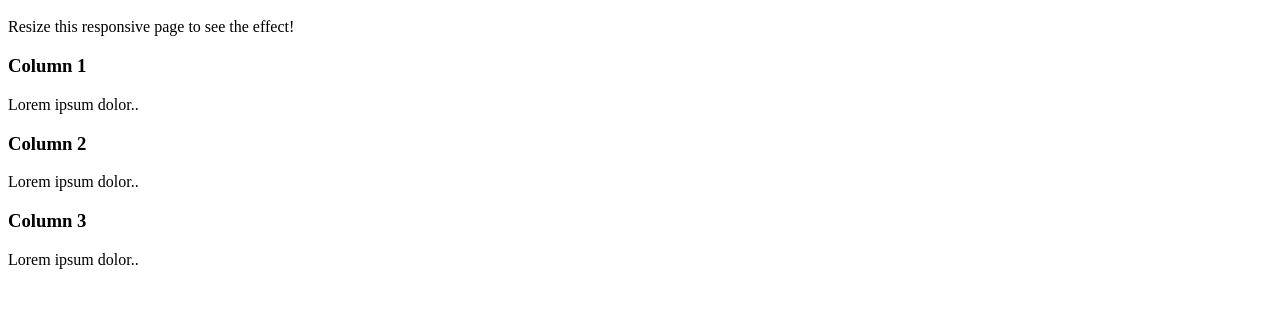
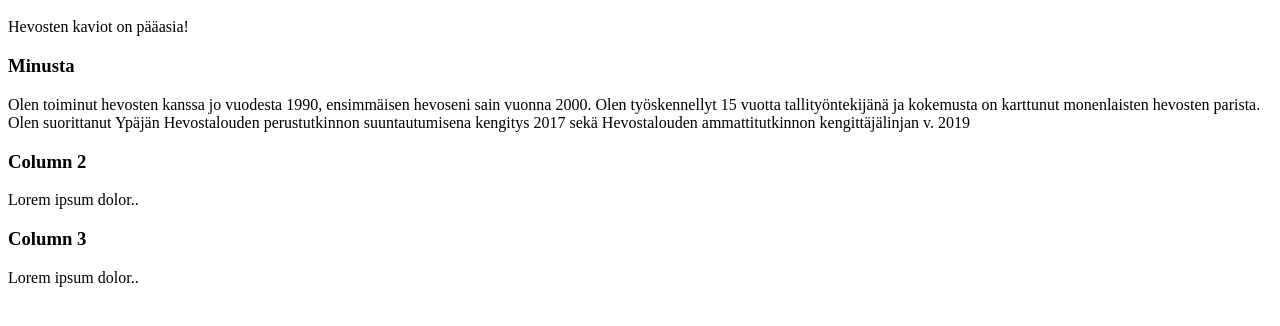
Before and after one commit to TervaJen/TervaJen.github.io, a plain HTML site: page index.html in a window 1280 px wide. Shown: the part 48-374 px from the top of the page. Drawn offline with Linux system fonts and the light colour scheme.

Commit message:
Update index.html

```diff
--- a/index.html
+++ b/index.html
@@ -1,13 +1,14 @@
 <div class="jumbotron text-center">
   <h1>Sepätär Johanna</h1>
-  <p>Resize this responsive page to see the effect!</p>
+  <p>Hevosten kaviot on pääasia!</p>
 </div>
 
 <div class="container">
   <div class="row">
     <div class="col-sm-4">
-      <h3>Column 1</h3>
-      <p>Lorem ipsum dolor..</p>
+      <h3>Minusta</h3>
+      <p>Olen toiminut hevosten kanssa jo vuodesta 1990, ensimmäisen hevoseni sain vuonna 2000. Olen työskennellyt 15 vuotta tallityöntekijänä ja kokemusta on karttunut monenlaisten hevosten parista.
+Olen suorittanut Ypäjän Hevostalouden perustutkinnon suuntautumisena kengitys 2017 sekä Hevostalouden ammattitutkinnon kengittäjälinjan v. 2019</p>
     </div>
     <div class="col-sm-4">
       <h3>Column 2</h3>
```
